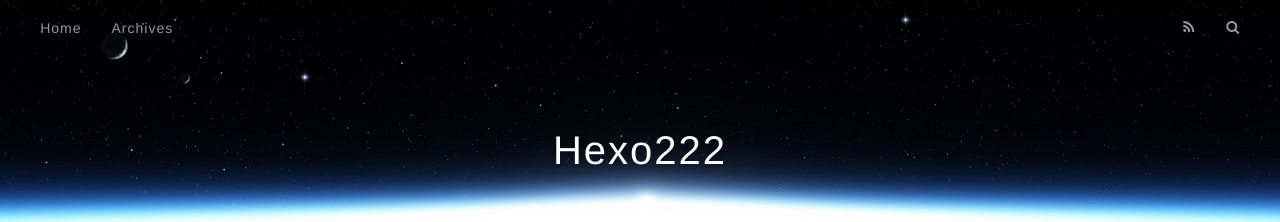
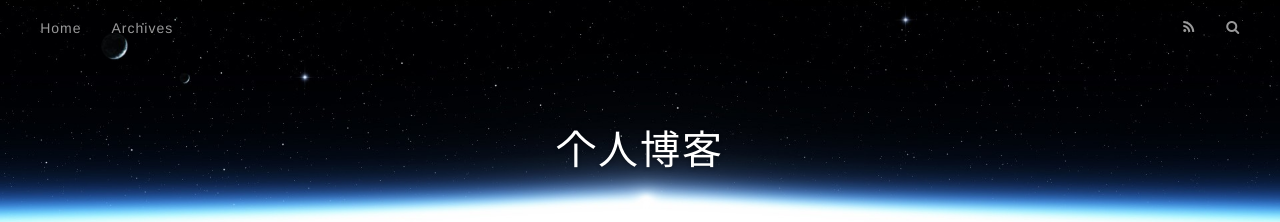
Before and after one commit to i-Html5/lishuyi.github.io, a plain HTML site: page index.html in a window 1280 px wide. Shown: the top 222 px of the page. Drawn offline with nearby package versions, Linux system fonts and the light colour scheme.

Commit message:
Site updated: 2017-02-06 09:09:12

```diff
--- a/index.html
+++ b/index.html
@@ -3,16 +3,16 @@
 <head>
   <meta charset="utf-8">
 
-  <title>Hexo222</title>
+  <title>个人博客</title>
   <meta name="viewport" content="width=device-width, initial-scale=1, maximum-scale=1">
   <meta property="og:type" content="website">
-<meta property="og:title" content="Hexo222">
+<meta property="og:title" content="个人博客">
 <meta property="og:url" content="http://yoursite.com/index.html">
-<meta property="og:site_name" content="Hexo222">
+<meta property="og:site_name" content="个人博客">
 <meta name="twitter:card" content="summary">
-<meta name="twitter:title" content="Hexo222">
+<meta name="twitter:title" content="个人博客">
 
-    <link rel="alternate" href="/atom.xml" title="Hexo222" type="application/atom+xml">
+    <link rel="alternate" href="/atom.xml" title="个人博客" type="application/atom+xml">
 
 
     <link rel="icon" href="/favicon.png">
@@ -33,7 +33,7 @@
   <div id="header-outer" class="outer">
     <div id="header-title" class="inner">
       <h1 id="logo-wrap">
-        <a href="/" id="logo">Hexo222</a>
+        <a href="/" id="logo">个人博客</a>
       </h1>
 
     </div>
@@ -96,7 +96,7 @@
 
     </div>
     <footer class="article-footer">
-      <a data-url="http://yoursite.com/2017/02/05/hello-world/" data-id="ciysogh9200000kicycgth50u" class="article-share-link">Share</a>
+      <a data-url="http://yoursite.com/2017/02/05/hello-world/" data-id="ciyteebrt0000wsicpghha30n" class="article-share-link">Share</a>
 
 
     </footer>
```
Also changed, not shown: 2017/02/05/hello-world/index.html (+5 -5 lines), archives/2017/02/index.html (+6 -6 lines), archives/2017/index.html (+6 -6 lines), archives/index.html (+6 -6 lines).
